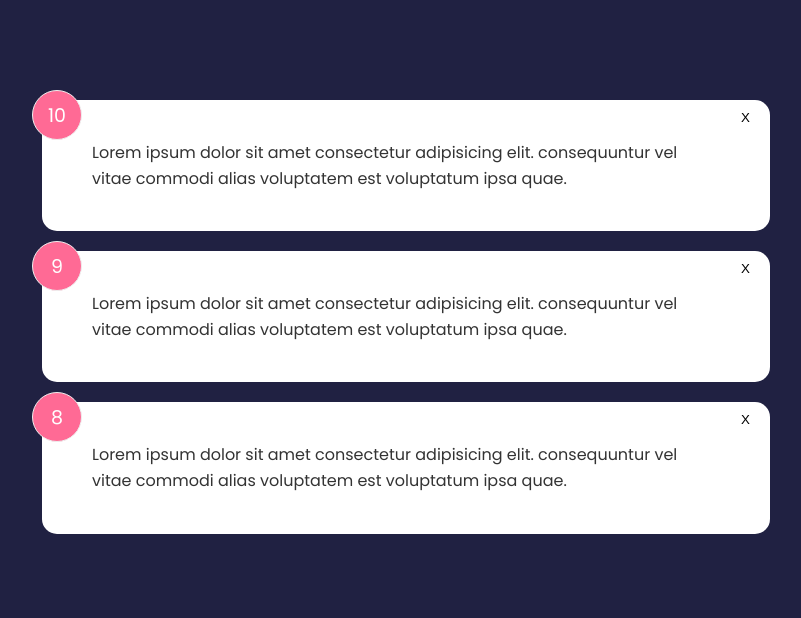
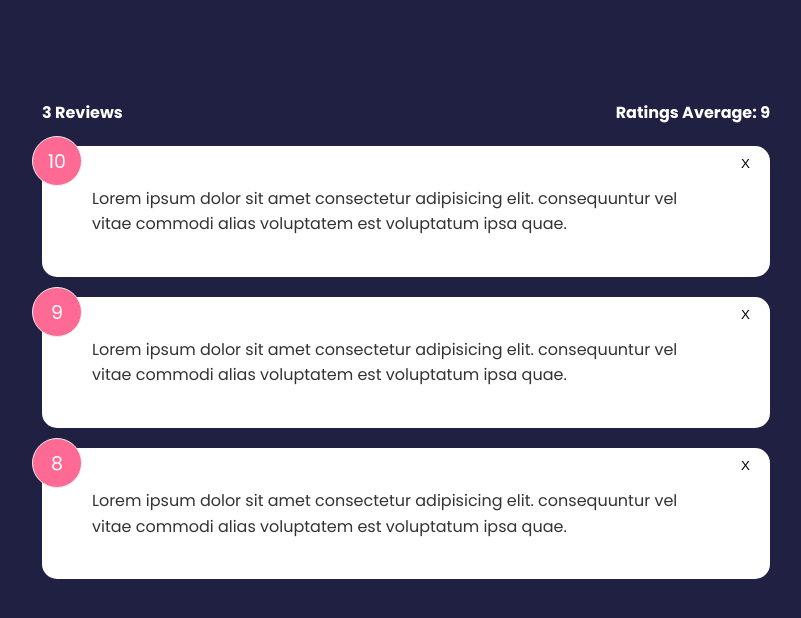
Before and after one commit to timOTdev/feedback_app, a Svelte app: page / in a window 1280 px wide. Shown: the top 618 px of the page, without its empty margins (234-1035 px from the left). Built offline with nearby package versions, Linux system fonts and the light colour scheme.

Commit message:
Add ratings count, average

```diff
--- a/src/App.svelte
+++ b/src/App.svelte
@@ -1,5 +1,6 @@
 <script>
 	import FeedbackList from "./components/FeedbackList.svelte";
+	import FeedbackStats from "./components/FeedbackStats.svelte";
 
 	let feedback = [
 		{
@@ -19,6 +20,10 @@
 		},
 	]
 
+	// Reactive variable tracking feedback total count.
+	$: count = feedback.length
+	$: average = feedback.reduce((a, {rating}) => a + rating, 0) / feedback.length
+
 	// Receives a ID from Card component and deletes from store.
 	const deleteFeedback = (e) => {
 		// Fetch the itemID on e.detail.
@@ -30,6 +35,7 @@
 </script>
 
 <main class="container">
+	<FeedbackStats {count} {average} />
 	<FeedbackList
 		{feedback}
 		on:delete-feedback={deleteFeedback}
--- /dev/null
+++ b/src/components/FeedbackStats.svelte
@@ -0,0 +1,17 @@
+<script>
+    export let count
+    export let average
+</script>
+
+<div class="feedback-stats">
+    <h4>{count} Reviews</h4>
+    <h4>Ratings Average: {average}</h4>
+</div>
+
+<style>
+    .feedback-stats {
+        display: flex;
+        justify-content: space-between;
+        align-items: center;
+    }
+</style>
```
